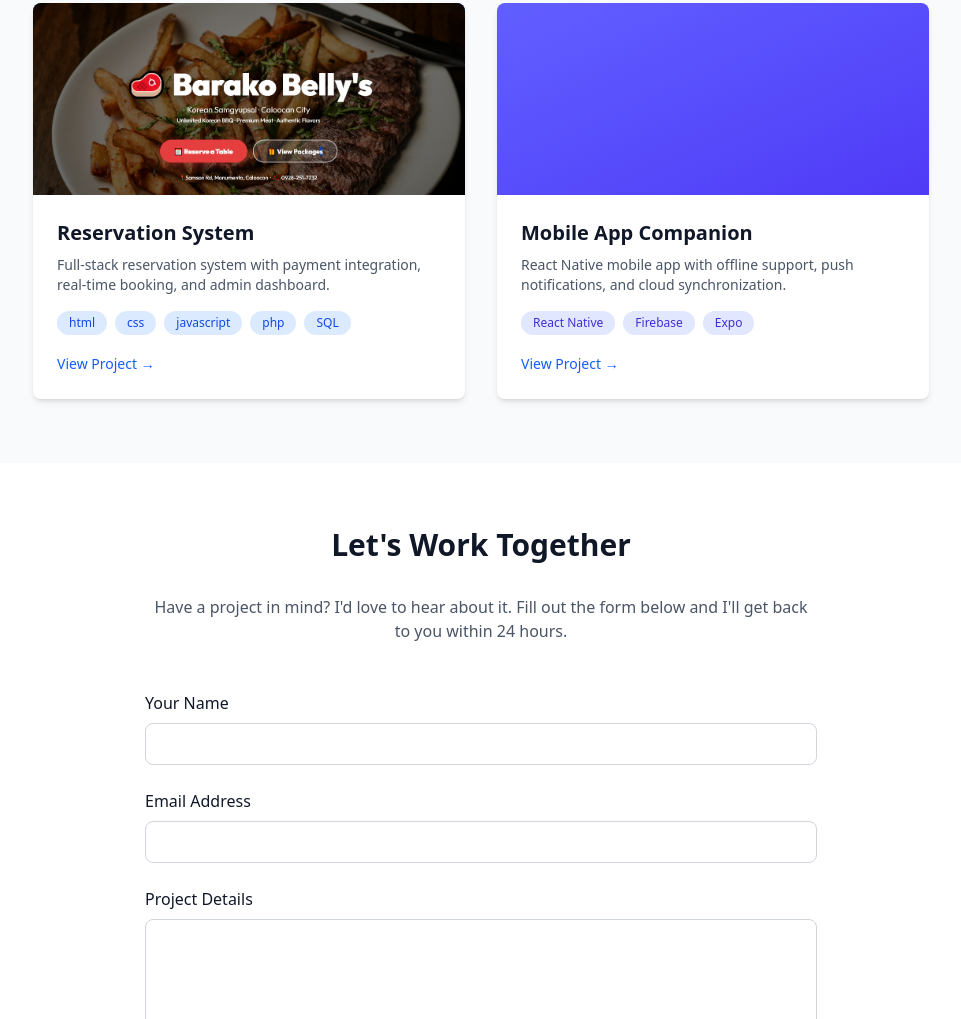
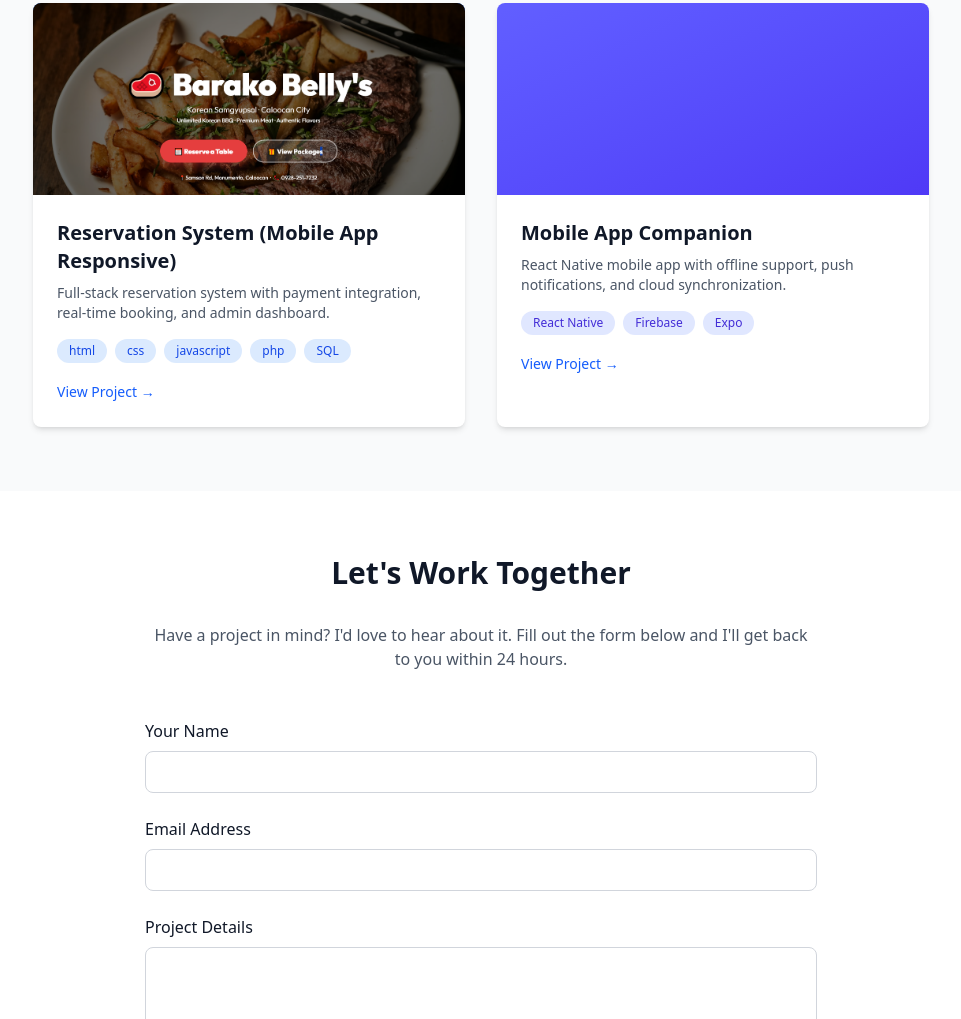
Before and after one commit to HansDoCode/personal-porfolio, a website: page index.html in a window 1280 px wide. Shown: the part 1329-2348 px from the top of the page, without its empty margins (159-1120 px from the left). Drawn offline with Linux system fonts and the light colour scheme.

Commit message:
minor fixes

```diff
--- a/index.html
+++ b/index.html
@@ -72,7 +72,7 @@
               <img src="reservation-example.png" alt="Reservation System" class="w-full object-cover h-48">
             </div>
             <div class="p-6">
-              <h4 class="text-xl font-bold text-gray-900 mb-2">Reservation System</h4>
+              <h4 class="text-xl font-bold text-gray-900 mb-2">Reservation System (Mobile App Responsive)</h4>
               <p class="text-gray-600 text-sm mb-4">Full-stack reservation system with payment integration, real-time booking, and admin dashboard.</p>
               <div class="flex flex-wrap gap-2 mb-4">
                 <span class="bg-blue-100 text-blue-700 text-xs px-3 py-1 rounded-full">html</span>
```
